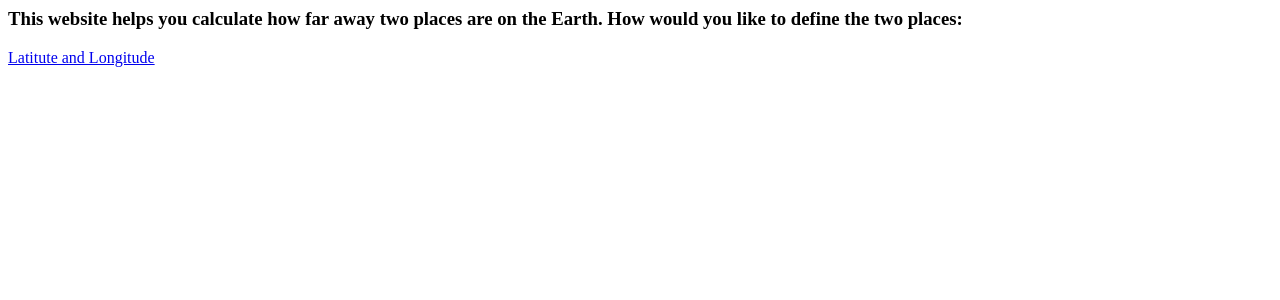
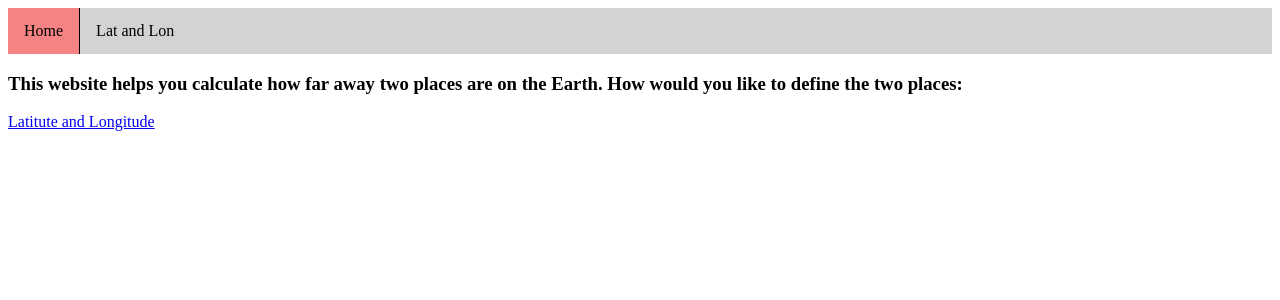
Before and after one commit to NiamV/Distance-Calculator, a Flask app: page / in a window 1280 px wide. Shown: the top 300 px of the page. Run offline with Flask 2, Linux system fonts and the light colour scheme.

Commit message:
Added navigation bar

```diff
--- a/main.py
+++ b/main.py
@@ -8,15 +8,15 @@ from flask import request
 
 from Distance import distance
 
-from wtforms import Form, StringField, validators
+from wtforms import Form, DecimalField, validators
 
 from math import pi
 
 class RegistrationForm(Form):
-    Latitude1 = StringField('Latitude 1', [validators.NumberRange(min=-90, max=90, message="Incorrect latitude")])
-    Longitude1 = StringField('Longitude 1', [validators.NumberRange(min=-180, max=180, message="Incorrect longitude")])
-    Latitude2 = StringField('Latitude 2', [validators.NumberRange(min=-90, max=90, message="Incorrect latitude")])
-    Longitude2 = StringField('Longitude 2', [validators.NumberRange(min=-180, max=180, message="Incorrect longitude")])
+    Latitude1 = DecimalField('Latitude 1', [validators.NumberRange(min=-90, max=90, message="Please enter a number")])
+    Longitude1 = DecimalField('Longitude 1', [validators.NumberRange(min=-180, max=180, message="Please enter a number")])
+    Latitude2 = DecimalField('Latitude 2', [validators.NumberRange(min=-90, max=90, message="Please enter a number")])
+    Longitude2 = DecimalField('Longitude 2', [validators.NumberRange(min=-180, max=180, message="Please enter a number")])
 
 app = Flask(__name__)
 
@@ -29,7 +29,7 @@ def home():
 
 def ByCoordinate():
     form = RegistrationForm(request.form)
-    if request.method == 'POST':
+    if request.method == 'POST' and form.validate():
         try:
             lat1 = float(form.Latitude1.data) * float(pi) / float(180)
             lon1 = float(form.Longitude1.data) * float(pi) / float(180)
@@ -41,7 +41,7 @@ def ByCoordinate():
             appID = "QV50Cg9nKusKIxU0xuxn"
             appCode = "MtWxs2XaYo4z_X8jc1n_9Q"
 
-            imageurl = "https://image.maps.api.here.com/mia/1.6/route?r0=" + form.Latitude1.data + "%2C" + form.Longitude1.data + "%2C" + form.Latitude2.data + "%2C" + form.Longitude2.data + "&m0=" + form.Latitude1.data + "%2C" + form.Longitude1.data + "%2C" + form.Latitude2.data + "%2C" + form.Longitude2.data + "&lc0=dc85ff&sc0=000000&lw0=6&w=500&app_id=" + appID + "&app_code=" + appCode
+            imageurl = "https://image.maps.api.here.com/mia/1.6/route?r0=" + str(form.Latitude1.data) + "%2C" + str(form.Longitude1.data) + "%2C" + str(form.Latitude2.data) + "%2C" + str(form.Longitude2.data) + "&m0=" + str(form.Latitude1.data) + "%2C" + str(form.Longitude1.data) + "%2C" + str(form.Latitude2.data) + "%2C" + str(form.Longitude2.data) + "&lc0=dc85ff&sc0=000000&lw0=6&w=500&app_id=" + appID + "&app_code=" + appCode
             return render_template('ByCoordinate.html', form=form, dis = dis, url = imageurl)
         except:
             traceback.print_exc()
@@ -49,5 +49,5 @@ def ByCoordinate():
     else:
         return render_template('ByCoordinate.html', form=form, dis = "")
 
-# port = int(os.environ.get('PORT', 5000))
-# app.run(port = port)
+port = int(os.environ.get('PORT', 5000))
+app.run(port = port)
--- a/templates/home.html
+++ b/templates/home.html
@@ -5,9 +5,48 @@
     <meta name="viewport" content="width=device-width, initial-scale=1.0">
     <meta http-equiv="X-UA-Compatible" content="ie=edge">
     <title>Home</title>
+
+    <style>
+        .ul-Nav {
+            list-style-type: none;
+            margin: 0;
+            padding: 0;
+            overflow: hidden;
+            background-color: lightgray;
+        }
+
+        .li-Nav {
+            float: left;
+            border-right:1px solid black;
+        }
+
+        .li-Nav:last-child {
+            border-right: none;
+        }
+
+        .li-Nav a {
+            display: block;
+            color: black;
+            text-align: center;
+            padding: 14px 16px;
+            text-decoration: none;
+        }
+
+        .li-Nav a:hover:not(.active) {
+            background-color: grey
+            }
+
+        .active {
+            background-color: rgb(245, 131, 131);
+            }
+    </style>
 </head>
 
 <body>
+    <ul class = "ul-Nav">
+        <li class = "li-Nav"><a class="active" href="/">Home</a></li>
+        <li class = "li-Nav"><a href="/ByCoordinate">Lat and Lon</a></li>
+    </ul>
     <h3>This website helps you calculate how far away two places are on the Earth. How would you like to define the two places: </h3>
 
     <a href="/ByCoordinate/">Latitute and Longitude</a>
```
Also changed, not shown: templates/ByCoordinate.html (+41 -3 lines).
